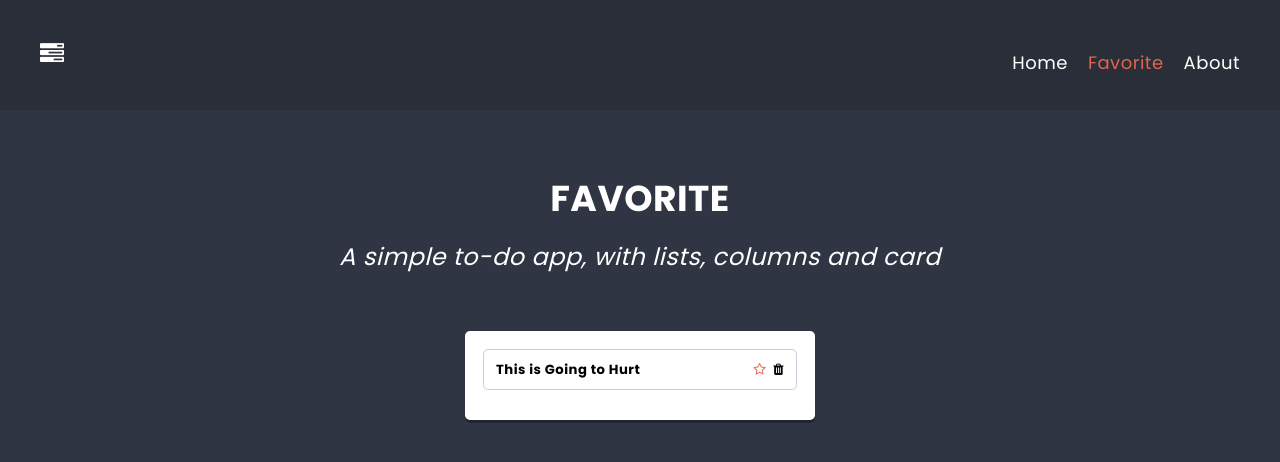
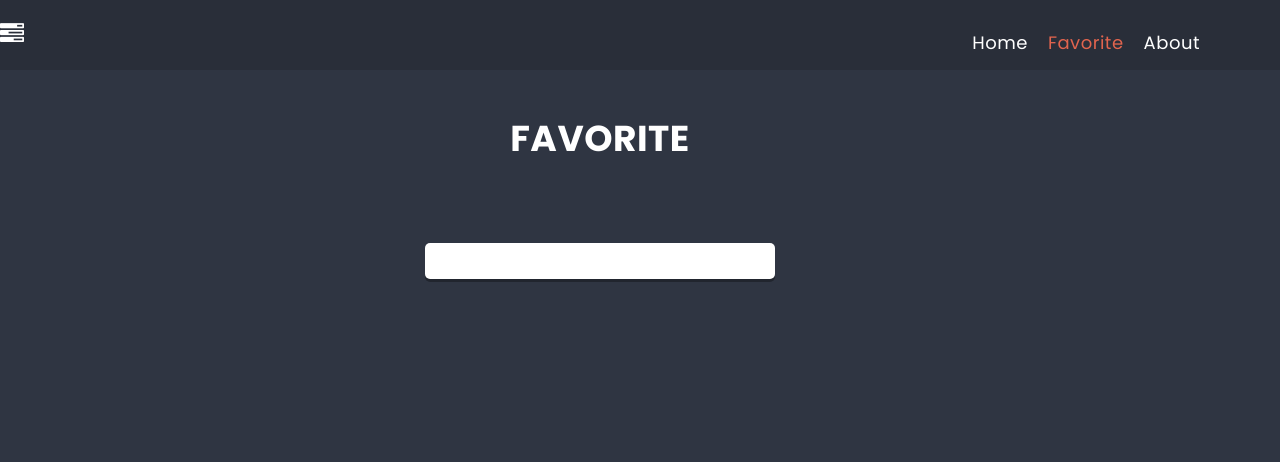
Before and after one commit to tetiananosenko/to-do-list, a React (Create React App) app: page /favorite in a window 1280 px wide. Shown: the top 462 px of the page. Built offline with nearby package versions, Linux system fonts and the light colour scheme.

Commit message:
change name of store

```diff
--- a/src/components/Container/Container.module.scss
+++ b/src/components/Container/Container.module.scss
@@ -1,4 +1,4 @@
 .div {
   max-width: 1200px;
-  margin: 20px auto;
+
 }
--- a/src/components/Favorite/Favorite.js
+++ b/src/components/Favorite/Favorite.js
@@ -2,13 +2,12 @@ import Card from '../Card/Card';
 import PageTitle from '../PageTitle/PageTitle';
 import { useSelector } from 'react-redux';
 import styles from './Favorite.module.scss';
+import clsx from 'clsx';
 const Favorite = () => {
   const cards = useSelector(state => state.cards.filter(card => card.isFavorite === true));
-
-  console.log(cards);
   return (
     <>
-    <PageTitle title="Favorite" text="A simple to-do app, with lists, columns and card"/>
+      <PageTitle title="Favorite" />
       <ul className={styles.cardsFavorite}>
         {cards.map(card => <Card key={card.id} title={card.title} isFavorite={card.isFavorite} id={card.id} />)}
       </ul>
--- a/src/components/Favorite/Favorite.module.scss
+++ b/src/components/Favorite/Favorite.module.scss
@@ -11,3 +11,11 @@
   box-shadow: 0 math.div($base-size, 4) 0 rgba(0, 0, 0, 0.3);
   color: $color-dark;
 }
+
+.isFavorite {
+  display: none;
+}
+
+.text {
+  color: white;
+}
--- a/src/redux/cardsRedux.js
+++ b/src/redux/cardsRedux.js
@@ -5,9 +5,9 @@ export const addCard = payload => ({ type: ADD_CARD, payload });
 export const toggleCardFavorite = payload => ({ type: TOGGLE_CARD_FAVORITE, payload });
 export const removeCard = payload => ({ type: REMOVE_CARD, payload });
 
-const ADD_CARD = 'app/search/ADD_CARD';
-const REMOVE_CARD = 'app/search/REMOVE_CARD';
-const TOGGLE_CARD_FAVORITE = 'app/search/TOGGLE_CARD_FAVORITE';
+const ADD_CARD = 'app/cards/ADD_CARD';
+const REMOVE_CARD = 'app/cards/REMOVE_CARD';
+const TOGGLE_CARD_FAVORITE = 'app/cards/TOGGLE_CARD_FAVORITE';
 
 const cardsReducer = (statePart = [], action) => {
   switch (action.type) {
--- a/src/redux/columnsRedux.js
+++ b/src/redux/columnsRedux.js
@@ -4,7 +4,7 @@ export const getAllColumns = state => state.columns;
 export const getColumnsByList = ({ columns }, listId) => columns.filter(column => column.listId === listId);
 export const addColumn = payload => ({ type: ADD_COLUMN, payload });
 
-const ADD_COLUMN = 'app/search/ADD_ADD_COLUMN';
+const ADD_COLUMN = 'app/columnns/ADD_ADD_COLUMN';
 
 const columnsReducer = (statePart = [], action) => {
   switch (action.type) {
--- a/src/redux/initialState.js
+++ b/src/redux/initialState.js
@@ -21,7 +21,7 @@ const initialState = {
   ],
 
   cards: [
-    { id: 1, columnId: 1, title: 'This is Going to Hurt', isFavorite: true },
+    { id: 1, columnId: 1, title: 'This is Going to Hurt', isFavorite: false },
     { id: 2, columnId: 1, title: 'Interpreter of Maladies', isFavorite: false },
     { id: 3, columnId: 2, title: 'Harry Potter', isFavorite: false },
     { id: 4, columnId: 2, title: 'Star Wars', isFavorite: false },
```
